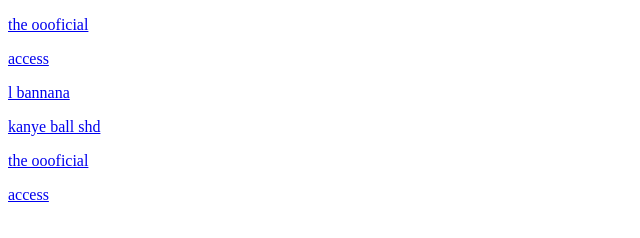
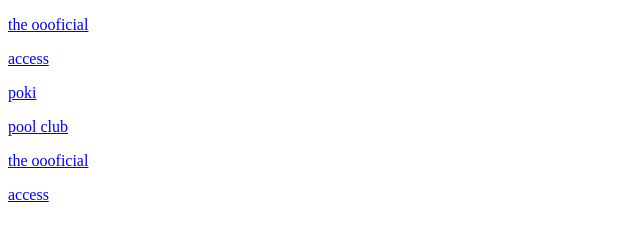
Before and after one commit to cBomb2/agmelist.github.io, a plain HTML site: page 2c/options.html in a window 1280 px wide. Shown: the full height of the page, 0-640 px from the left. Drawn offline with Linux system fonts and the light colour scheme.

Commit message:
Update options.html

```diff
--- a/2c/options.html
+++ b/2c/options.html
@@ -2,8 +2,8 @@
 <html>
   <p><a href="https://theooofficial.github.io/myRETROGAMES">the oooficial</a></p>
   <p><a href="https://accessgames.github.io/">access</a></p>
-  <p><a href="2b/options">l bannana</a></p>
-  <p><a href="2b/options">kanye ball shd</a></p>
+  <p><a href="https://poki-games.github.io">poki</a></p>
+  <p><a href="https://pool-club.github.io">pool club</a></p>
   <p><a href="https://theooofficial.github.io/myRETROGAMES">the oooficial</a></p>
   <p><a href="https://accessgames.github.io/">access</a></p>
 </html>
```
